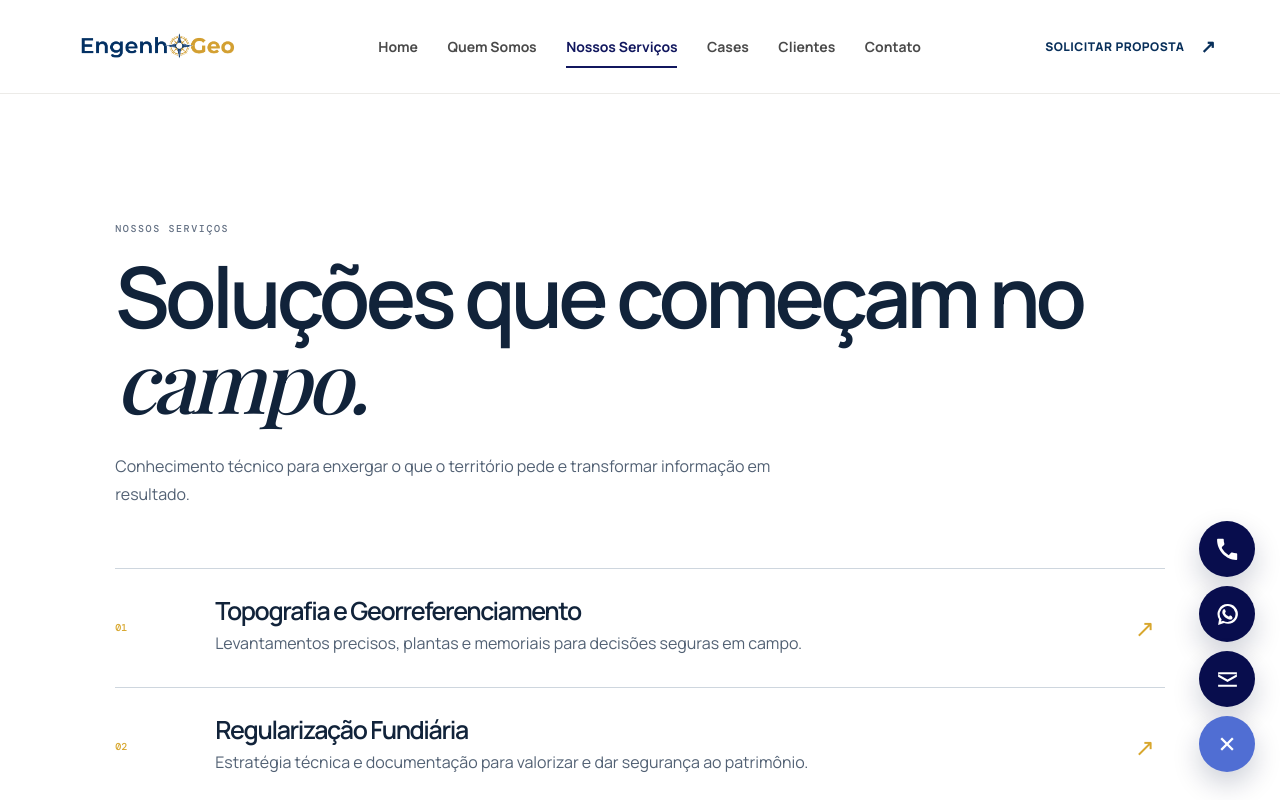
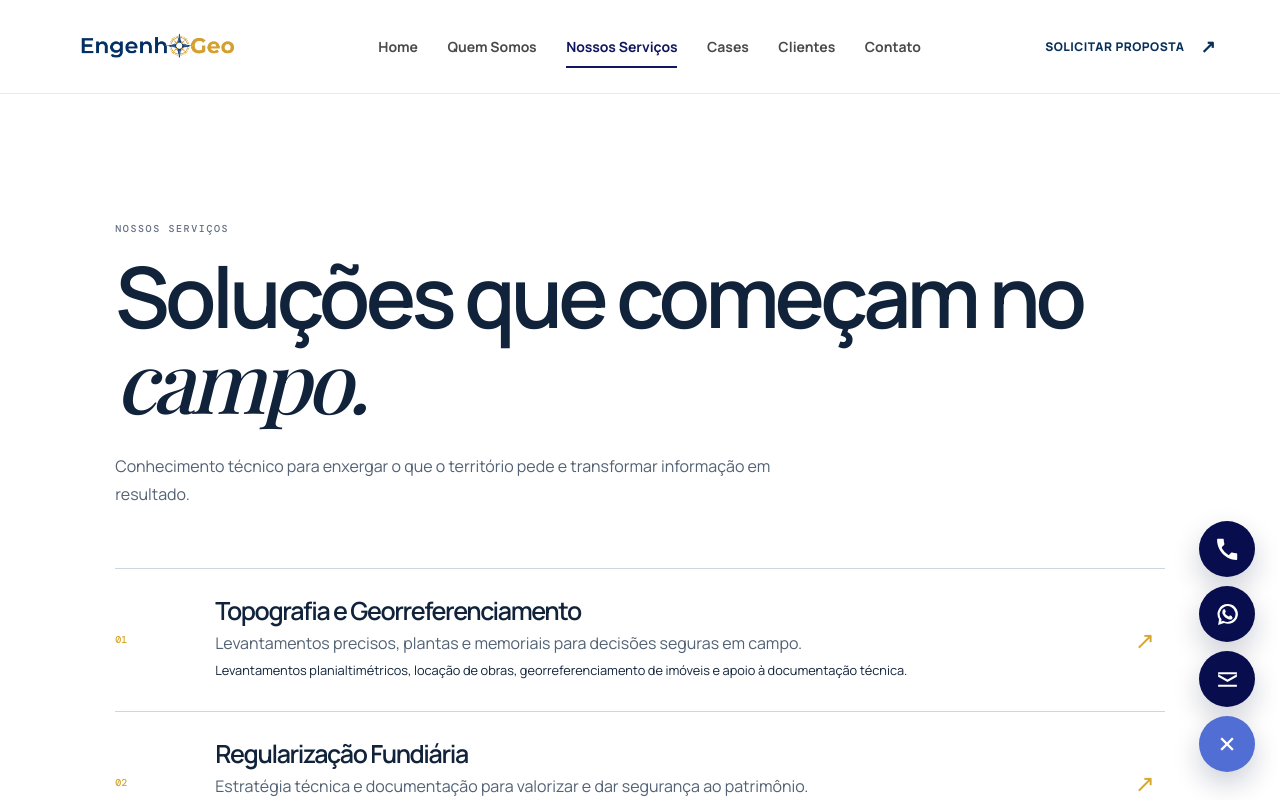
Before and after one commit to auglucas67/engenhogeo-site, a Next.js app: page /servicos in a window 1280 px wide. Shown: the top 800 px of the page. Built offline with nearby package versions, Linux system fonts and the light colour scheme; a web font is replaced by a local one.

Commit message:
Desenvolver páginas internas da EngenhoGeo

```diff
--- a/app/servicos/page.tsx
+++ b/app/servicos/page.tsx
@@ -1,2 +1,3 @@
-const services = [['Topografia e Georreferenciamento', 'Levantamentos precisos, plantas e memoriais para decisões seguras em campo.'], ['Regularização Fundiária', 'Estratégia técnica e documentação para valorizar e dar segurança ao patrimônio.'], ['Projetos e Estudos Técnicos', 'Análises territoriais que transformam dados complexos em caminhos claros.'], ['Cadastro e Mapeamento', 'Base geoespacial confiável para planejamento, gestão e acompanhamento.']];
-export default function Servicos() { return <main className="page"><p className="eyebrow">NOSSOS SERVIÇOS</p><h1>Soluções que começam no <em>campo.</em></h1><p className="lead">Conhecimento técnico para enxergar o que o território pede e transformar informação em resultado.</p><section className="service-list">{services.map(([title, text], index) => <article className="service" key={title}><span>0{index + 1}</span><div><h2>{title}</h2><p>{text}</p></div><i>↗</i></article>)}</section></main>; }
+import Link from 'next/link';
+const services = [['Topografia e Georreferenciamento', 'Levantamentos precisos, plantas e memoriais para decisões seguras em campo.', 'Levantamentos planialtimétricos, locação de obras, georreferenciamento de imóveis e apoio à documentação técnica.'], ['Regularização Fundiária', 'Estratégia técnica e documentação para valorizar e dar segurança ao patrimônio.', 'Diagnóstico documental, apoio ao registro, organização de informações territoriais e condução técnica do processo.'], ['Projetos e Estudos Técnicos', 'Análises territoriais que transformam dados complexos em caminhos claros.', 'Estudos de viabilidade, análises de restrição, planejamento técnico e suporte à tomada de decisão.'], ['Cadastro e Mapeamento', 'Base geoespacial confiável para planejamento, gestão e acompanhamento.', 'Inventário territorial, mapas temáticos, banco de dados geográficos e atualização de informações de campo.']];
+export default function Servicos() { return <main className="page"><p className="eyebrow">NOSSOS SERVIÇOS</p><h1>Soluções que começam no <em>campo.</em></h1><p className="lead">Conhecimento técnico para enxergar o que o território pede e transformar informação em resultado.</p><section className="service-list">{services.map(([title, text, details], index) => <article className="service service-expanded" key={title}><span>0{index + 1}</span><div><h2>{title}</h2><p>{text}</p><small>{details}</small></div><i>↗</i></article>)}</section><section className="content-section process"><p className="eyebrow">COMO TRABALHAMOS</p><div className="principles"><article><span>01</span><h2>Entendemos</h2><p>Alinhamos objetivo, área, prazo e documentação disponível.</p></article><article><span>02</span><h2>Mapeamos</h2><p>Executamos o levantamento e as análises adequadas à demanda.</p></article><article><span>03</span><h2>Entregamos</h2><p>Apresentamos informações claras e prontas para orientar a próxima decisão.</p></article></div></section><section className="cta-band"><div><p className="eyebrow light">PRECISA DE UMA PROPOSTA?</p><h2>Vamos definir o escopo <em>ideal.</em></h2></div><Link className="button gold" href="/contato">Solicitar proposta <span>↗</span></Link></section></main>; }
```
